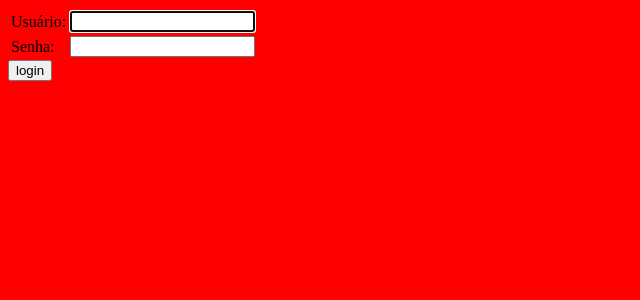
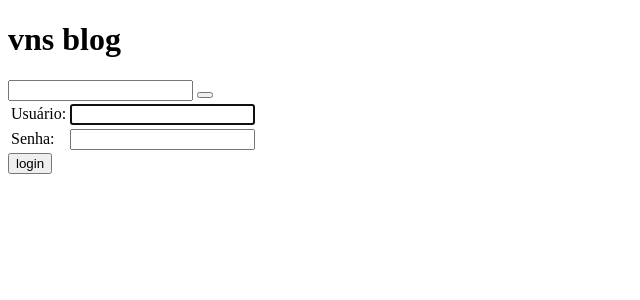
Before and after one commit to vnscss/vnscss.github.io, a Django app: page /accounts/login/ in a window 1280 px wide. Shown: the top 300 px of the page, without its empty margins (0-640 px from the left). Run offline with Django 5.2, Linux system fonts and the light colour scheme; some libraries are stand-ins or nearby versions.

Commit message:
Feat: ajustes gerais nos templates

```diff
--- a/templates/base.html
+++ b/templates/base.html
@@ -12,6 +12,7 @@
     {% include 'style.html' %}
 </head>
 <body>
+    {% include 'header.html' %}
     {% block conteudo %}
 
     {% endblock %}
--- /dev/null
+++ b/templates/header.html
@@ -0,0 +1,13 @@
+<header>
+    <h1>vns blog</h1>
+
+    <div class="search">
+        <input type="text">
+        <button class="searchButton"></button>
+    </div>
+
+    <div class="redes">
+        <a href="https://github.com/vnscss/" class="github"></a>
+        <a href="https://www.linkedin.com/in/vin%C3%ADcius-pires-4840b52a1/" class="linkedin"></a>
+    </div>
+</header>
--- a/templates/style.html
+++ b/templates/style.html
@@ -1,5 +1,3 @@
 <style>
-    body{
-        background-color: red;
-    }
+
 </style>
```
Also changed, not shown: templates/mainPage.html (+10 -1 lines).
